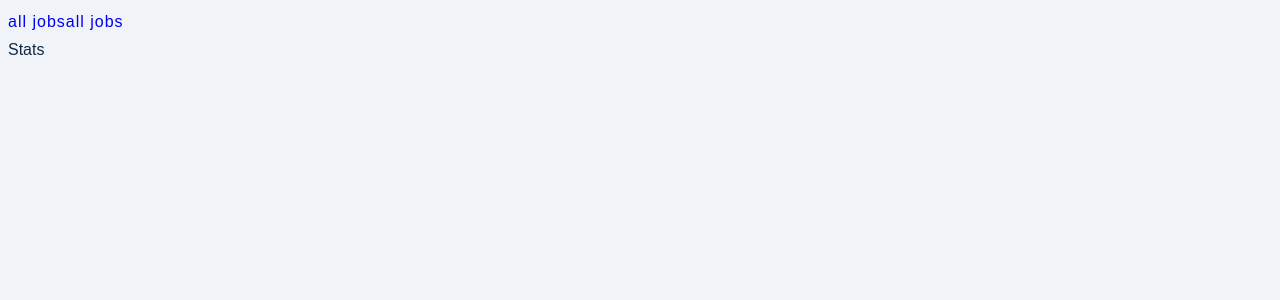
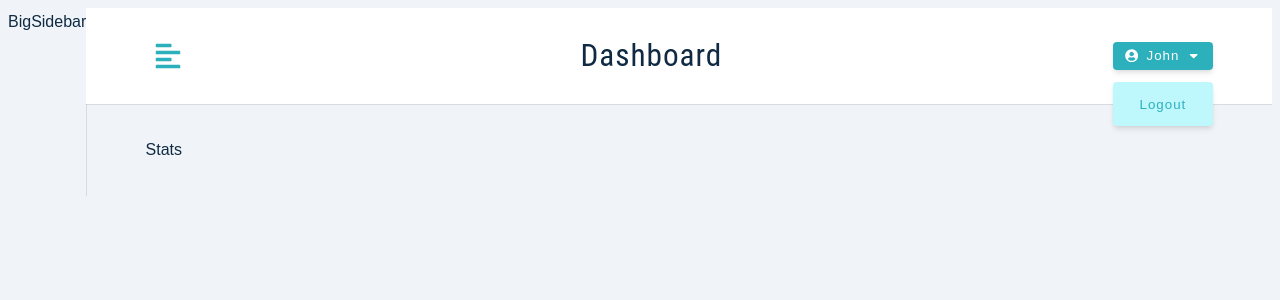
Before and after one commit to mayday1004/Jobify, a React (Create React App) app in the folder client/: page / in a window 1280 px wide. Shown: the top 300 px of the page. Built offline with nearby package versions, Linux system fonts and the light colour scheme; sample sign-in values are in the browser's storage.

Commit message:
structured ShareLayout & Navbar page

```diff
--- a/client/package.json
+++ b/client/package.json
@@ -10,6 +10,7 @@
     "normalize.css": "^8.0.1",
     "react": "^18.2.0",
     "react-dom": "^18.2.0",
+    "react-icons": "^4.4.0",
     "react-router-dom": "^6.4.1",
     "react-scripts": "5.0.1",
     "styled-components": "^5.3.5",
--- /dev/null
+++ b/client/src/components/dashboard/BigSidebar.js
@@ -0,0 +1,8 @@
+import React from 'react';
+import Wrapper from '../../assets/wrappers/BigSidebar';
+
+const BigSidebar = () => {
+  return <Wrapper>BigSidebar</Wrapper>;
+};
+
+export default BigSidebar;
--- /dev/null
+++ b/client/src/components/dashboard/Navbar.js
@@ -0,0 +1,36 @@
+import React from 'react';
+import Wrapper from '../../assets/wrappers/Navbar';
+import { FaAlignLeft, FaUserCircle, FaCaretDown } from 'react-icons/fa';
+import Logo from '../Logo';
+import { useAppConsumer } from '../../context/appContext';
+const Navbar = () => {
+  return (
+    <Wrapper>
+      <div className='nav-center'>
+        <button className='toggle-btn' onClick={() => console.log('toggle sidebar')}>
+          <FaAlignLeft />
+        </button>
+
+        <div>
+          <Logo />
+          <h3 className='logo-text'>dashboard</h3>
+        </div>
+
+        <div className='btn-container'>
+          <button className='btn' onClick={() => console.log('show logout')}>
+            <FaUserCircle />
+            john
+            <FaCaretDown />
+          </button>
+          <div className='dropdown show-dropdown'>
+            <button onClick={() => console.log('logout user')} className='dropdown-btn'>
+              logout
+            </button>
+          </div>
+        </div>
+      </div>
+    </Wrapper>
+  );
+};
+
+export default Navbar;
--- /dev/null
+++ b/client/src/components/dashboard/SmallSidebar.js
@@ -0,0 +1,8 @@
+import React from 'react';
+import Wrapper from '../../assets/wrappers/SmallSidebar';
+
+const SmallSidebar = () => {
+  return <Wrapper>SmallSidebar</Wrapper>;
+};
+
+export default SmallSidebar;
--- /dev/null
+++ b/client/src/components/dashboard/index.js
@@ -0,0 +1,5 @@
+import BigSidebar from './BigSidebar';
+import Navbar from './Navbar';
+import SmallSidebar from './SmallSidebar';
+
+export { BigSidebar, Navbar, SmallSidebar };
--- a/client/src/components/index.js
+++ b/client/src/components/index.js
@@ -1,5 +1,6 @@
 import Logo from './Logo';
 import FormRow from './FormRow';
 import Alert from './Alert';
+import { BigSidebar, Navbar, SmallSidebar } from './dashboard';
 
-export { Logo, FormRow, Alert };
+export { Logo, FormRow, Alert, BigSidebar, Navbar, SmallSidebar };
--- a/client/src/pages/dashboard/ShareLayout.js
+++ b/client/src/pages/dashboard/ShareLayout.js
@@ -1,16 +1,24 @@
 import React from 'react';
 import { Outlet, Link } from 'react-router-dom';
 import Wrapper from '../../assets/wrappers/SharedLayout';
+import { Navbar, SmallSidebar, BigSidebar } from '../../components';
+import { useAppConsumer } from '../../context/appContext';
 
 const ShareLayout = () => {
+  const { user } = useAppConsumer();
   return (
     <Wrapper>
-      <nav>
-        <Link to='all-jobs'>all jobs</Link>
-        <Link to='add-job'>all jobs</Link>
-      </nav>
-      {/* 如果沒有放<Outlet /> 在這裡的話，/all-jobs & /add-job都會出現SharedLayout的畫面 */}
-      <Outlet />
+      <main className='dashboard'>
+        <SmallSidebar />
+        <BigSidebar />
+        <div>
+          <Navbar />
+          <div className='dashboard-page'>
+            {/* 如果沒有放<Outlet /> 在這裡的話，/all-jobs & /add-job只會出現stats的畫面 */}
+            <Outlet />
+          </div>
+        </div>
+      </main>
     </Wrapper>
   );
 };
```
Also changed, not shown: 2 other files (tests, documents, lock files or other folders).
